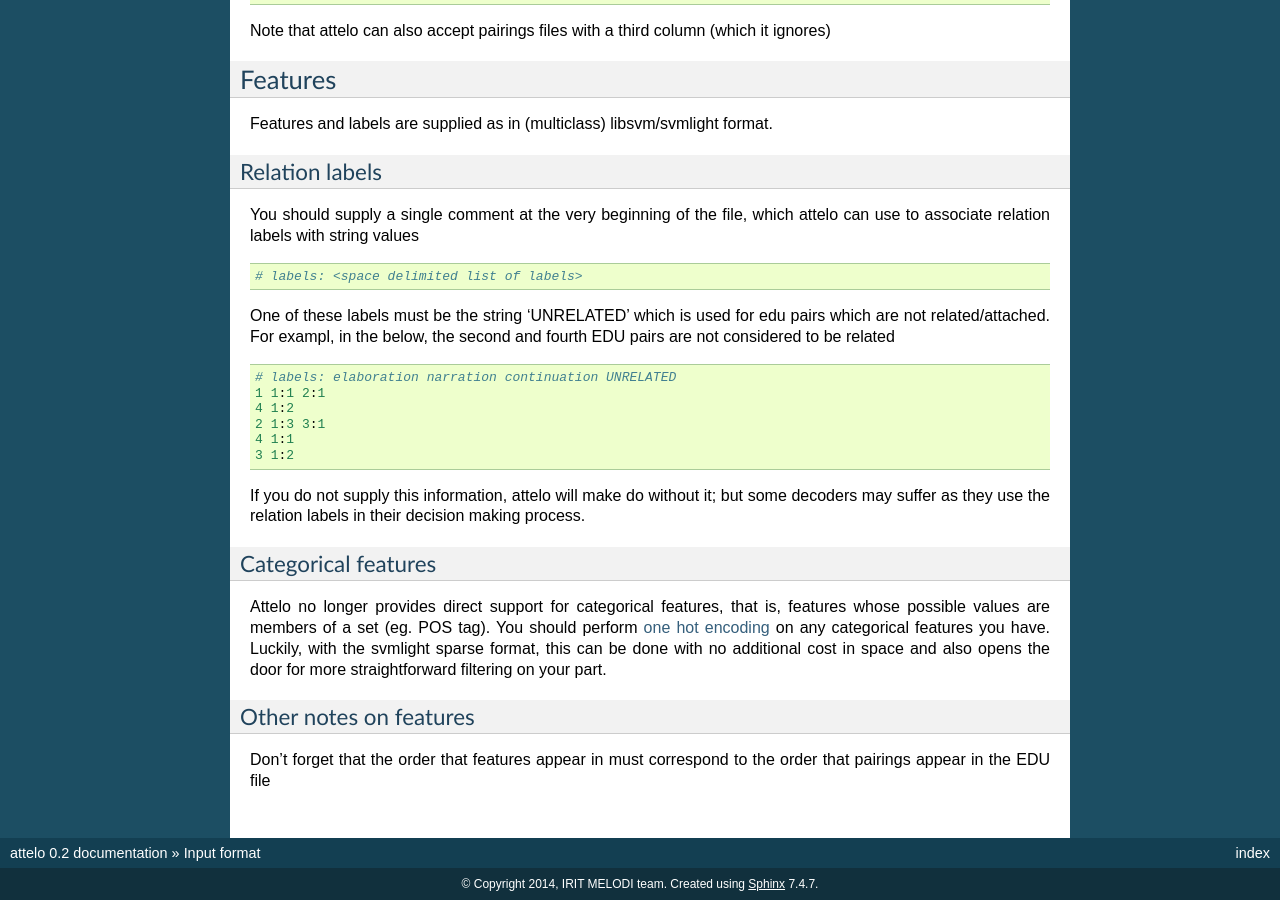
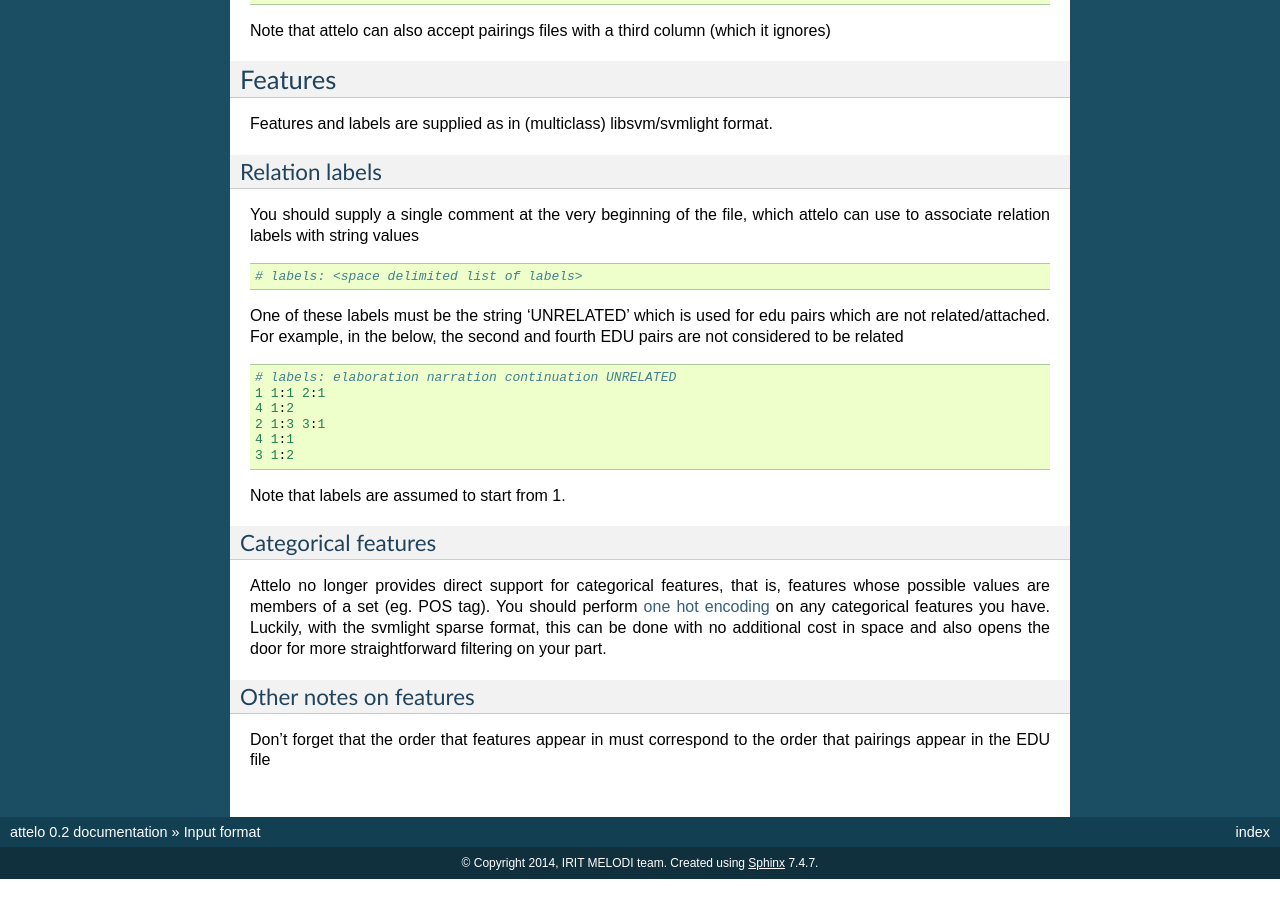
Before and after one commit to irit-melodi/attelo, a Sphinx documentation site: the page built from doc/input.rst, in a window 1280 px wide and 900 px high, scrolled down 846 px. Built offline with Sphinx 7.4.7, drawn with Linux system fonts in a browser that asks for light colours; after the commit the page ends 1725 px from its top, so only the background shows below that.

Commit message:
DOC tweak doc on labels

```diff
--- a/doc/input.rst
+++ b/doc/input.rst
@@ -70,7 +70,7 @@ which attelo can use to associate relation labels with string values ::
     # labels: <space delimited list of labels>
 
 One of these labels must be the string 'UNRELATED' which is used for edu
-pairs which are not related/attached.  For exampl, in the below, the second
+pairs which are not related/attached.  For example, in the below, the second
 and fourth EDU pairs are not considered to be related ::
 
     # labels: elaboration narration continuation UNRELATED
@@ -80,9 +80,7 @@ and fourth EDU pairs are not considered to be related ::
     4 1:1
     3 1:2
 
-If you do not supply this information, attelo will make do without it;
-but some decoders may suffer as they use the relation labels in their
-decision making process.
+Note that labels are assumed to start from 1.
 
 Categorical features
 ~~~~~~~~~~~~~~~~~~~~
```
